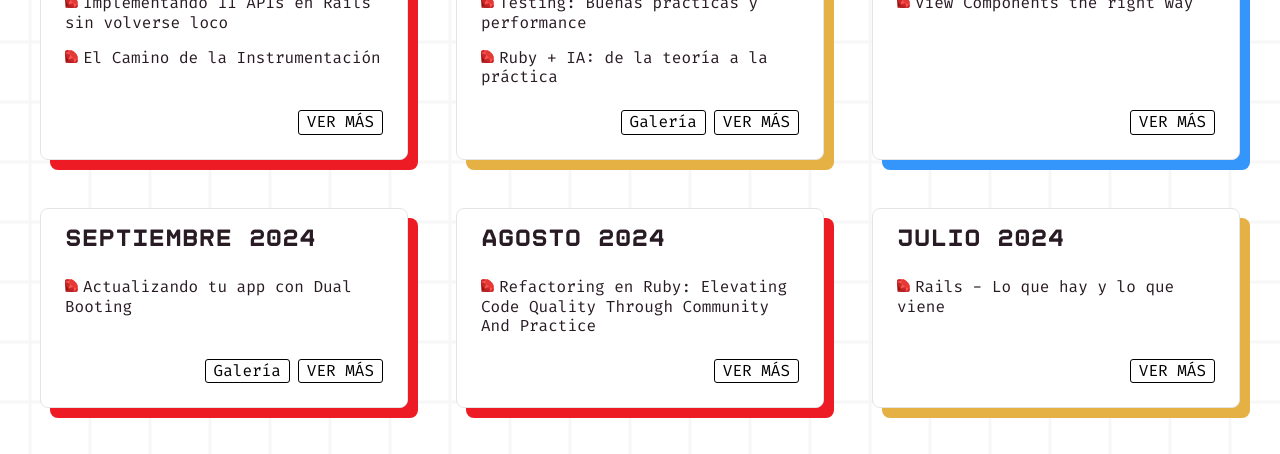
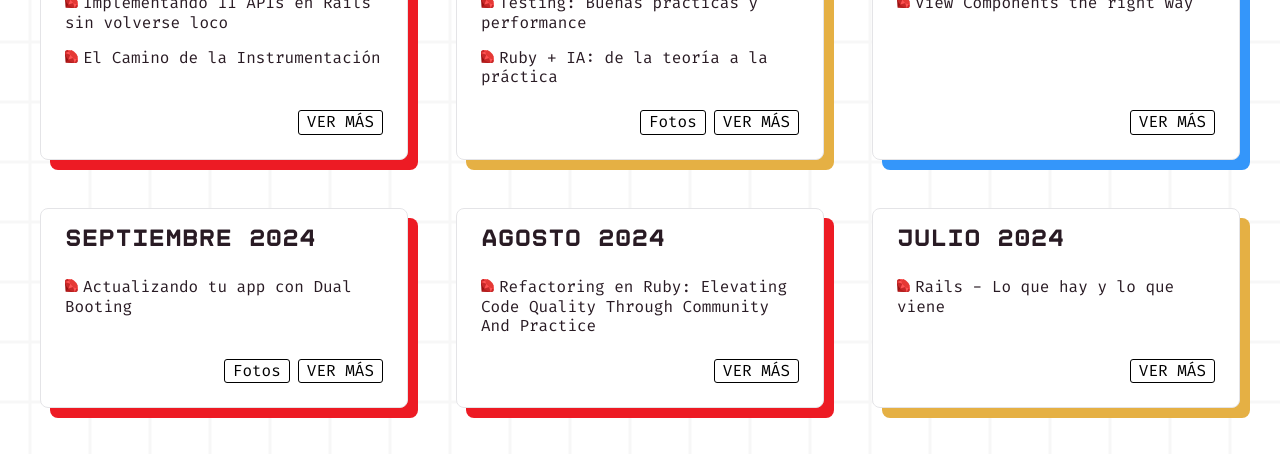
Before and after one commit to RubySur-Argentina/rubysur, a Jekyll site: the page built from meetups.html, in a window 1280 px wide. Shown: the part 828-1282 px from the top of the page. Built offline with Jekyll 4.4.1, drawn with Linux system fonts in a browser that asks for light colours.

Commit message:
Botón galería texto customizable

```diff
--- a/_includes/gallery_button.html
+++ b/_includes/gallery_button.html
@@ -1,4 +1,4 @@
 {% assign gallery_items = site.data.gallery[include.key] %}
 {% if gallery_items %}
-  <button class="gallery alt-button" data-meetup-key="{{ include.key }}">Galería</button>
+  <button class="gallery alt-button" data-meetup-key="{{ include.key }}">{{ include.text }}</button>
 {% endif %}
--- a/_includes/meetup_partial.html
+++ b/_includes/meetup_partial.html
@@ -7,6 +7,6 @@
   </ul>
   <a href="/meetup/{{ include.meetup.key }}.html" target="_blank">VER MÁS</a>
 
-  {% include gallery_button.html key=include.meetup.key %}
+  {% include gallery_button.html key=include.meetup.key text="Fotos" %}
   {% include gallery_modal.html key=include.meetup.key %}
 </li>
--- a/_layouts/meetup.html
+++ b/_layouts/meetup.html
@@ -41,7 +41,7 @@
     {% include navbar.html %}
     <header>
       <h1>Edición {{ page.meetup }}</h1>
-      {% include gallery_button.html key=page.key %}
+      {% include gallery_button.html key=page.key text="¡Mirá las fotos del evento!" %}
     </header>
 
     <main>
```
